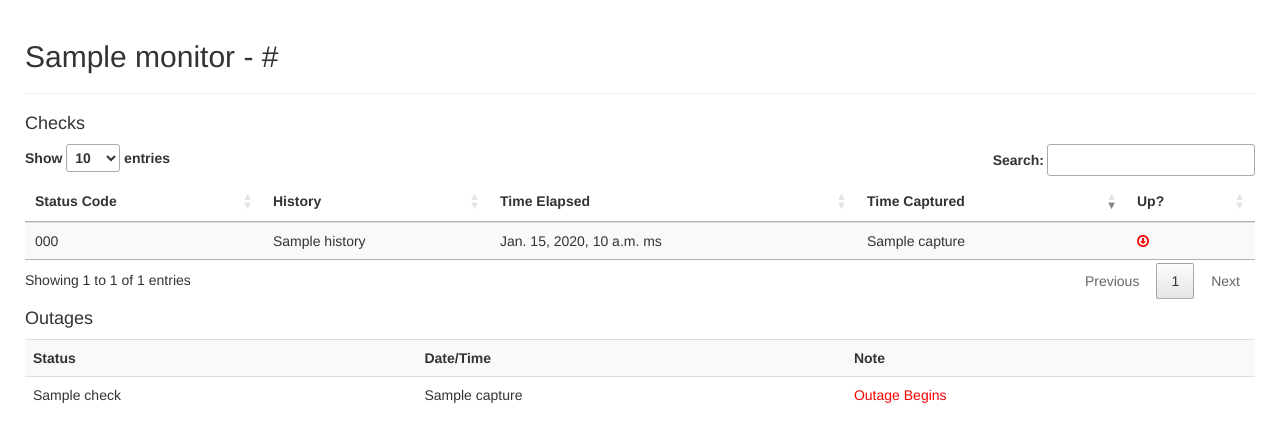
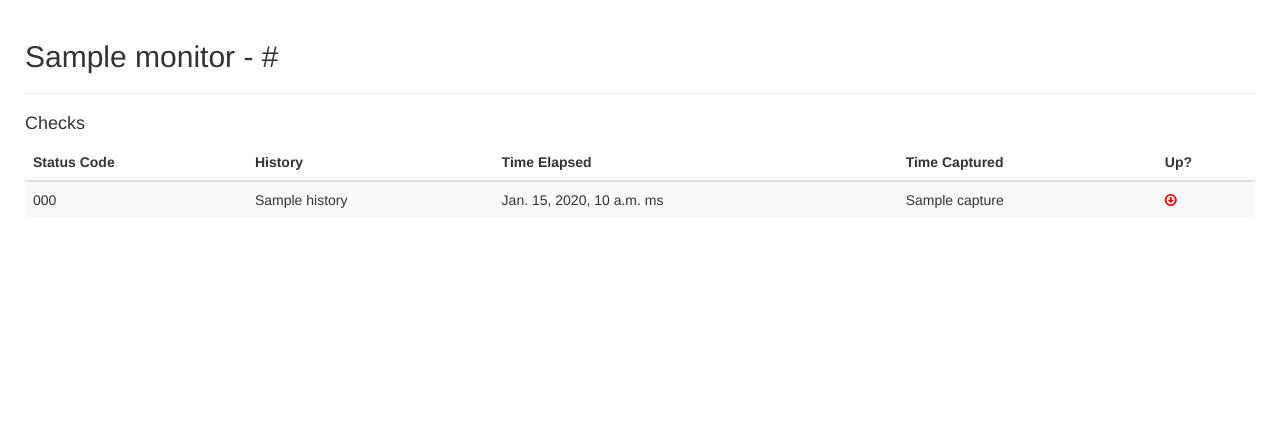
Before and after one commit to ajrbyers/mondroid, a Django app: template src/templates/monitor/info.html in a window 1280 px wide. Shown: the part 50-492 px from the top of the page. Run offline with Django 3.2, Linux system fonts and the light colour scheme; the template is opened without the code that fills it: most values are stand-ins (such as "Sample title", 1, 10 or a date in 2020); some libraries are stand-ins or nearby versions.

Commit message:
All DownTime related code has been dropped.

```diff
--- a/src/monitor/admin.py
+++ b/src/monitor/admin.py
@@ -7,14 +7,9 @@ class MonitorAdmin(admin.ModelAdmin):
 class CheckAdmin(admin.ModelAdmin):
     list_display = ('monitor', 'status_code', 'elapsed_time', 'up')
 
-class DownTimeAdmin(admin.ModelAdmin):
-	list_display = ('monitor', 'active')
-
-
 admin_list = [
     (Monitor, MonitorAdmin),
     (Check, CheckAdmin),
-    (DownTime, DownTimeAdmin),
 ]
 
 [admin.site.register(*t) for t in admin_list]
--- a/src/monitor/models.py
+++ b/src/monitor/models.py
@@ -59,9 +59,3 @@ class Check(models.Model):
 
 	def __unicode__(self):
 		return u' %s %s' % (self.monitor, self.status_code)
-
-class DownTime(models.Model):
-	monitor = models.ForeignKey(Monitor)
-	checks = models.ManyToManyField(Check)
-	active = models.BooleanField(default=True)
-	starts = models.DateTimeField(auto_now=True, editable=True)
--- a/src/monitor/views.py
+++ b/src/monitor/views.py
@@ -26,11 +26,9 @@ def dashboard(request):
 		call_command('droid')
 
 	monitor_list = models.Monitor.objects.all().order_by('name')
-	downtime_list = models.DownTime.objects.all().filter(active=True)
 
 	context = {
 		'monitor_list': monitor_list,
-		'downtime_list': downtime_list,
 	}
 	template = 'monitor/dashboard.html'
 
@@ -41,12 +39,10 @@ def info(request, monitor_id):
 
 	monitor = get_object_or_404(models.Monitor, pk=monitor_id)
 	check_list = models.Check.objects.filter(monitor=monitor).order_by('-capture')[:100]
-	downtime_list = models.DownTime.objects.filter(monitor=monitor).order_by('-starts')[:5]
 
 	context = {
 		'monitor': monitor,
 		'check_list': check_list,
-		'downtime_list': downtime_list,
 	}
 	template = 'monitor/info.html'
 
--- a/src/templates/monitor/info.html
+++ b/src/templates/monitor/info.html
@@ -28,39 +28,4 @@
 		</tbody>
 	</table>
 
-	<script type="text/javascript" charset="utf8" src="http://ajax.aspnetcdn.com/ajax/jQuery/jquery-1.8.2.min.js"></script>
-	<script type="text/javascript" charset="utf8" src="http://ajax.aspnetcdn.com/ajax/jquery.dataTables/1.9.4/jquery.dataTables.min.js"></script>
-	<script>
-	  $(function(){
-	    $("#example").dataTable( {
-	    	"order": [[ 3, "desc" ]]
-	    } );
-	  })
-	</script>
-
-	{% if downtime_list %}
-	<h4> Outages</h4>
-
-	{% for outage in downtime_list %}
-	<table class="table table-striped">
-		<tr>
-			<th>Status</th>
-			<th>Date/Time</th>
-			<th>Note</th>
-		</tr>
-		{% for check in outage.checks.all %}
-		<tr>
-			<td>{{ check }}</td>
-			<td>{{ check.capture }}</td>
-			<td><span style="color:{% if forloop.first %}red;"> Outage Begins{% elif outage.active == False and forloop.last %}green;">Outage Finishes{% else %}orange;">Outage Ongoing{% endif %}</span>
-		</tr>
-		{% empty %}
-			<tr>
-				<td colspan="3"><p>There are no monitors. Add one.</td>
-			</tr>
-		{% endfor %}
-	</table>
-	{% endfor %}
-	{% endif %}
-
 {% endblock content %}
```
Also changed, not shown: src/monitor/management/commands/droid.py (+0 -15 lines), src/templates/monitor/dashboard.html (+5 -5 lines), src/monitor/migrations/0005_auto_20141206_1952.py (added), 1 other file.
